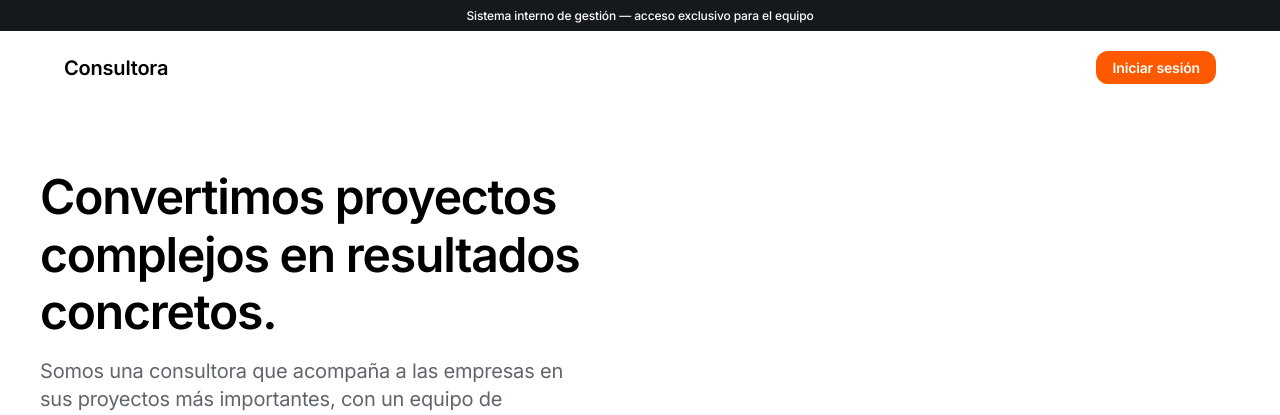
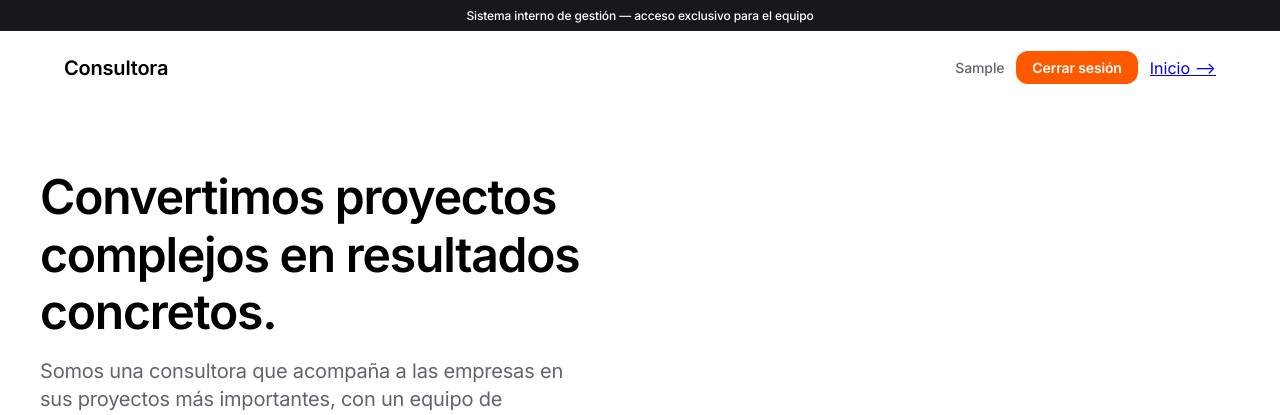
Before and after one commit to PabloCALA18/Consultora-2.0, a Django app: template myapp/templates/myapp/home.html in a window 1280 px wide. Shown: the top 415 px of the page. Run offline with Django 5.2, Linux system fonts and the light colour scheme; the template is opened without the code that fills it: most values are stand-ins (such as "Sample title", 1, 10 or a date in 2020).

Commit message:
Autenticación de admin en la landing y cierre de sesión

```diff
--- a/Consultora/settings.py
+++ b/Consultora/settings.py
@@ -130,3 +130,5 @@
         'BACKEND': 'django.core.mail.backends.console.EmailBackend',
     },
 }
+
+SESSION_EXPIRE_AT_BROWSER_CLOSE = True
--- a/myapp/templates/myapp/home.html
+++ b/myapp/templates/myapp/home.html
@@ -218,7 +218,15 @@
 <div class="wrap">
   <nav>
     <a class="brand" href="{% url 'home' %}">Consultora</a>
-    <a class="btn-ember" href="{% url 'login' %}">Iniciar sesión</a>
+    {% if admin_usuario %}
+      <div style="display:flex;align-items:center;gap:12px;">
+        <span style="font-size:14px;font-weight:500;color:var(--color-graphite);letter-spacing:-0.01em;">{{ admin_usuario }}</span>
+        <a class="btn-ember" href="{% url 'logout' %}">Cerrar sesión</a>
+        <a href="{% url 'inicio' %}" class="back-link">Inicio &longrightarrow;</a>
+      </div>
+    {% else %}
+      <a class="btn-ember" href="{% url 'login' %}">Iniciar sesión</a>
+    {% endif %}
   </nav>
 </div>
 
--- a/myapp/views.py
+++ b/myapp/views.py
@@ -57,6 +57,7 @@
         'total_consultores': total_consultores,
         'proyectos_destacados': proyectos_destacados,
         'empresas_clientes': empresas_clientes,
+        'admin_usuario': request.session.get('admin_usuario'),
     })
 
 # ---------- LOGIN / LOGOUT ----------
@@ -97,7 +98,7 @@
 
 def logout_view(request):
     request.session.flush()
-    return redirect('login')
+    return redirect('home')
 
 
 # ---------- INICIO ----------
```
